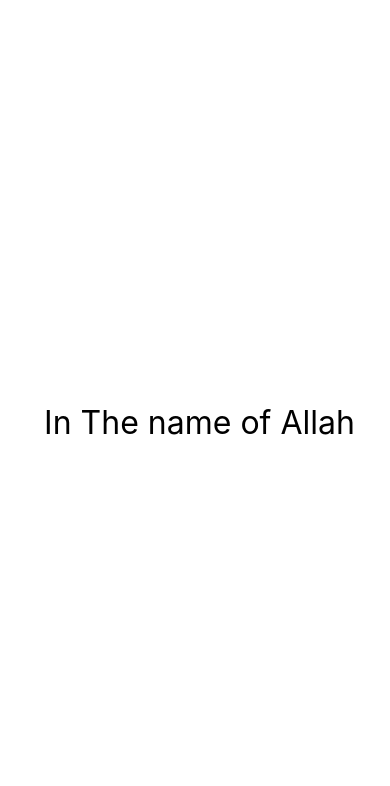
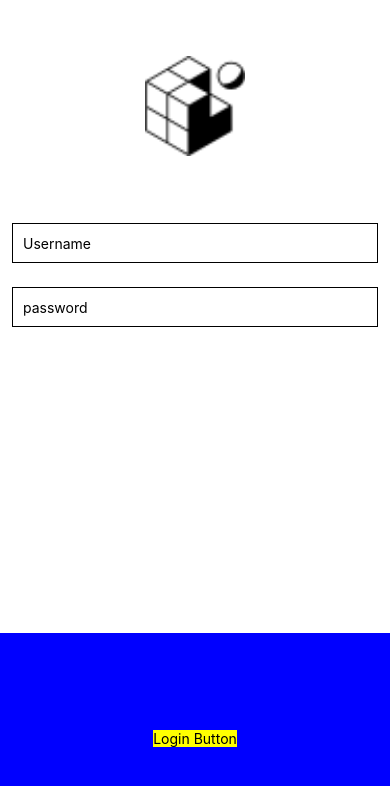
Before and after one commit to akhzarna/MyNewRepoforG1, a React Native app: screen / in a window 390 px wide. Shown: the top 786 px of the page. Built offline with nearby package versions, Linux system fonts and the light colour scheme.

Commit message:
New Commit

```diff
--- a/App.js
+++ b/App.js
@@ -1,11 +1,120 @@
 import { StatusBar } from 'expo-status-bar';
-import { StyleSheet, Text, View } from 'react-native';
+import { useState } from 'react';
+import { StyleSheet,
+  Text,
+  View,
+  Image,
+  TextInput,
+  TouchableOpacity,
+  Alert
+  } from 'react-native';
 
 export default function App() {
+
+
+
+  // var flag = 0;
+  // const [text, onChangeText] = useState('');
+  // const [pass, onChangePass] = useState('');
+  // const [count, setCount] = useState(0);
+
+
+
+  const [username, onChangeUserName] = useState('');
+  const [pass, onChangePass] = useState('');
+
+  const onPress = () => {
+    // Alert.alert('Username and pass is =', username, pass)
+    // console.log(username)
+    // console.log(pass)
+    // Alert.warn('Warning');
+  }
+
   return (
     <View style={styles.container}>
-      <Text style={{fontSize:32}}>  In The name of Allah </Text>
-      <StatusBar style="auto" />
+
+    <View style={styles.logo}>
+
+    <Image
+        style={styles.tinyLogo}
+        source={require('./assets/favicon.png')}
+      />
+
+
+    </View>
+
+    <View style={styles.input}>
+
+    <TextInput
+        style={styles.inputtext}
+        onChangeText={onChangeUserName}
+        value={username}
+        placeholder='Username'
+      />
+
+      <TextInput
+        style={styles.inputtext}
+        onChangeText={onChangePass}
+        value={pass}
+        secureTextEntry={true}
+        placeholder='password'
+      />
+
+
+    </View>
+
+      <View style={styles.buttons}>
+
+        <TouchableOpacity
+        onPress={onPress}
+        >
+
+          <Text style={styles.touchablebutton}>Login Button</Text>
+          {/* <View>
+          </> */}
+
+        </TouchableOpacity>
+
+    </View>
+
+
+
+
+
+
+      {/* <Text style={{fontSize:32}}>  In The name of Allah </Text>
+      <View style={styles.top}>
+        <Image
+        style={styles.tinyLogo}
+        source={require('./assets/icon.png')}
+        />
+        </View>
+      <View style={styles.center}>
+        <TextInput
+          style={styles.input}
+          onChangeText={onChangeText}
+          value={text}
+          placeholder='Username'
+        />
+
+        <TextInput
+          style={styles.input}
+          onChangeText={onChangePass}
+          value={pass}
+          placeholder='password'
+          secureTextEntry={true}
+        />
+
+      </View>
+      <View style={styles.bottom}>
+      <TouchableOpacity onPress={onPress}>
+        <Text>Login</Text>
+      </TouchableOpacity>
+      </View>
+      <StatusBar style="auto" /> */}
+
+
+
     </View>
   );
 }
@@ -13,8 +122,57 @@ export default function App() {
 const styles = StyleSheet.create({
   container: {
     flex: 1,
-    backgroundColor: '#fff',
+    // backgroundColor: '#fff',
+    // alignItems: 'center',
+    // justifyContent: 'center',
+  },
+  logo:{
+    // backgroundColor:'red',
+    flex:0.25,
     alignItems: 'center',
     justifyContent: 'center',
   },
+  input:{
+    // backgroundColor:'green',
+    flex:0.50
+  },
+  buttons:{
+    backgroundColor:'blue',
+    flex:0.25,
+    alignItems: 'center',
+    justifyContent: 'center',
+  },
+  top: {
+    flex: '25%',
+    backgroundColor: 'red',
+    alignItems: 'center',
+    justifyContent: 'center',
+  },
+  center: {
+    flex: '50%',
+    backgroundColor: 'green',
+    alignItems: 'center',
+    justifyContent: 'center',
+  },
+  bottom: {
+    flex: '25%',
+    backgroundColor: 'blue',
+    alignItems: 'center',
+    justifyContent: 'center',
+  },
+  touchablebutton:{
+    color:'Black',
+    backgroundColor:'yellow'
+  },
+  tinyLogo:{
+    width:100,
+    height:100
+  },
+  inputtext:{
+    backgroundColor:'white',
+    height: 40,
+    margin: 12,
+    borderWidth: 1,
+    padding: 10,
+  }
 });
```
